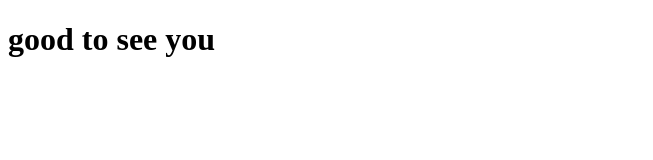
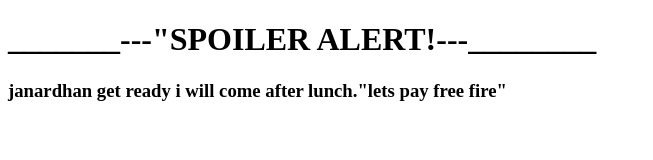
Before and after one commit to ntihin08/web_devalop, a plain HTML site: page site1/index.html in a window 1280 px wide. Shown: the whole page, without its empty margins (0-653 px from the left). Drawn offline with Linux system fonts and the light colour scheme.

Commit message:
message..

```diff
--- a/site1/index.html
+++ b/site1/index.html
@@ -1,9 +1,10 @@
 <!DOCTYPE html>
 <html>
 <head>
-	<title>demo</title>
+	<title>confidential</title>
 </head>
 <body>
-<h1>good to see you</h1>
+<h1>_______---"SPOILER ALERT!---________</h1>
+<h3>janardhan get ready i will come after lunch."lets pay free fire"</h3>
 </body>
 </html>
```
